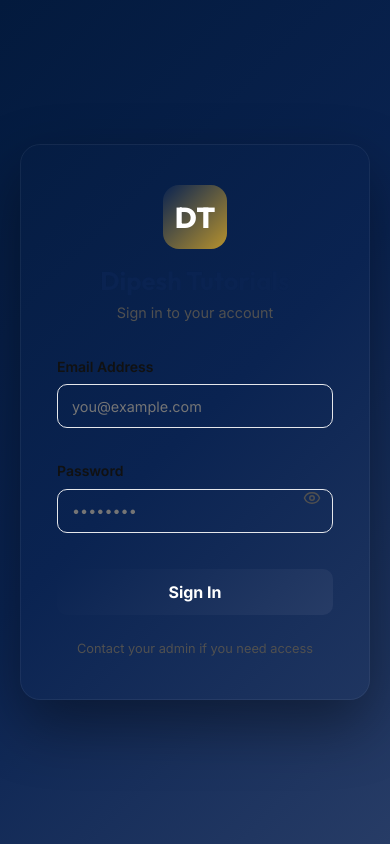
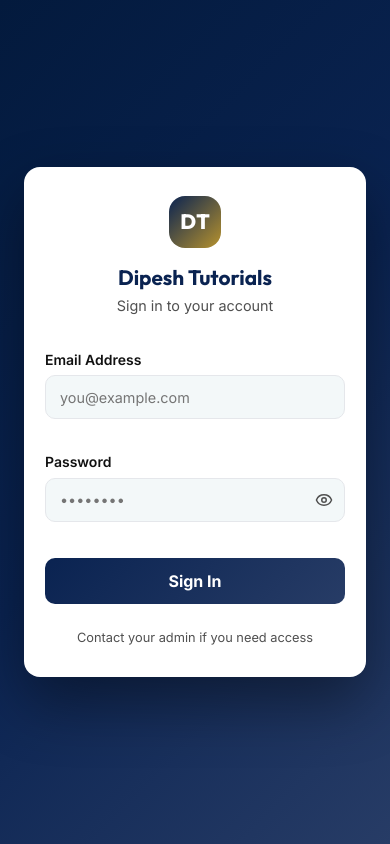
Before and after one commit to frcrcfaculty-commits/Dipesh-Tutorials, a React (Vite) app: page /login in a window 390 px wide. Built offline with nearby package versions, Linux system fonts and the light colour scheme; no server answers; what @capacitor/core would draw is missing.

Commit message:
style: Apple-level micro-interactions, animations, login redesign, consistent radius, scrollbars

```diff
--- a/src/index.css
+++ b/src/index.css
@@ -117,6 +117,7 @@ select,
 textarea {
     font-family: var(--font-body);
     font-size: var(--text-base);
+    transition: border-color 0.2s ease, box-shadow 0.2s ease;
 }
 
 img {
@@ -143,12 +144,23 @@ img {
 }
 
 ::-webkit-scrollbar-thumb {
-    background: rgba(232, 96, 10, 0.2);
+    background: rgba(0, 0, 0, 0.15);
     border-radius: 3px;
 }
 
 ::-webkit-scrollbar-thumb:hover {
-    background: rgba(232, 96, 10, 0.35);
+    background: rgba(0, 0, 0, 0.25);
+}
+
+/* Sidebar dark scrollbar */
+.app-sidebar ::-webkit-scrollbar-thumb,
+.sidebar ::-webkit-scrollbar-thumb {
+    background: rgba(255, 255, 255, 0.15);
+}
+
+.app-sidebar ::-webkit-scrollbar-thumb:hover,
+.sidebar ::-webkit-scrollbar-thumb:hover {
+    background: rgba(255, 255, 255, 0.25);
 }
 
 /* ═══════════════════════════════════════════════
@@ -357,7 +369,7 @@ img {
     font-weight: 700;
     font-size: var(--text-base);
     border-radius: var(--radius-md);
-    transition: all 0.3s ease;
+    transition: all 0.2s cubic-bezier(0.4, 0, 0.2, 1);
     display: flex;
     align-items: center;
     justify-content: center;
@@ -389,7 +401,7 @@ img {
 }
 
 .btn-primary:active {
-    transform: translateY(0);
+    transform: translateY(0) scale(0.96);
 }
 
 .btn-secondary {
@@ -399,12 +411,16 @@ img {
     border-radius: var(--radius-md);
     font-weight: 600;
     color: var(--text);
-    transition: all 0.2s;
+    transition: all 0.2s cubic-bezier(0.4, 0, 0.2, 1);
 }
 
 .btn-secondary:hover {
     border-color: var(--navy);
     color: var(--navy);
+}
+
+.btn-secondary:active {
+    transform: scale(0.96);
 }
 
 .btn-gold {
@@ -413,12 +429,16 @@ img {
     color: white;
     font-weight: 700;
     border-radius: var(--radius-md);
-    transition: all 0.3s;
+    transition: all 0.2s cubic-bezier(0.4, 0, 0.2, 1);
 }
 
 .btn-gold:hover {
     box-shadow: 0 4px 16px rgba(232, 96, 10, 0.3);
     transform: translateY(-1px);
+}
+
+.btn-gold:active {
+    transform: scale(0.96);
 }
 
 .btn-danger {
@@ -715,11 +735,11 @@ img {
     border-radius: var(--radius-lg);
     border: 1px solid var(--border);
     overflow: hidden;
-    transition: box-shadow 0.3s;
+    transition: box-shadow 0.25s ease, transform 0.25s ease;
 }
 
 .card:hover {
-    box-shadow: var(--shadow-md);
+    box-shadow: var(--shadow-lg);
 }
 
 .card-header {
@@ -754,7 +774,7 @@ img {
     display: flex;
     align-items: flex-start;
     gap: var(--space-md);
-    transition: all 0.3s;
+    transition: transform 0.2s ease, box-shadow 0.2s ease;
     position: relative;
     overflow: hidden;
 }
@@ -843,6 +863,18 @@ img {
     color: var(--text);
     font-family: var(--font-heading);
     line-height: 1;
+    animation: statPop 0.4s cubic-bezier(0.4, 0, 0.2, 1) both;
+}
+
+@keyframes statPop {
+    from {
+        opacity: 0;
+        transform: scale(0.8);
+    }
+    to {
+        opacity: 1;
+        transform: scale(1);
+    }
 }
 
 .stat-card .stat-info .stat-change {
@@ -907,8 +939,13 @@ img {
     vertical-align: middle;
 }
 
+.data-table tbody tr {
+    transition: background 0.15s ease;
+}
+
+.data-table tbody tr:hover td,
 .data-table tr:hover td {
-    background: rgba(232, 96, 10, 0.03);
+    background: rgba(10, 35, 81, 0.02);
 }
 
 /* ── Badges ── */
@@ -1258,10 +1295,10 @@ img {
     align-items: center;
     justify-content: center;
     z-index: 200;
-    animation: fadeIn 0.2s ease;
-}
-
-@keyframes fadeIn {
+    animation: overlayFadeIn 0.2s ease;
+}
+
+@keyframes overlayFadeIn {
     from {
         opacity: 0;
     }
@@ -1279,18 +1316,18 @@ img {
     max-height: 85vh;
     overflow-y: auto;
     box-shadow: var(--shadow-xl);
-    animation: slideUp 0.3s ease;
-}
-
-@keyframes slideUp {
+    animation: modalSlideUp 0.3s cubic-bezier(0.34, 1.56, 0.64, 1);
+}
+
+@keyframes modalSlideUp {
     from {
-        transform: translateY(20px);
         opacity: 0;
+        transform: translateY(24px) scale(0.96);
     }
 
     to {
-        transform: translateY(0);
         opacity: 1;
+        transform: translateY(0) scale(1);
     }
 }
 
@@ -1338,7 +1375,7 @@ img {
     background: none;
     border-bottom: 2px solid transparent;
     margin-bottom: -2px;
-    transition: all 0.2s;
+    transition: all 0.2s cubic-bezier(0.4, 0, 0.2, 1);
     white-space: nowrap;
 }
 
@@ -1405,7 +1442,7 @@ img {
     border: 1px solid var(--border);
     color: var(--text-muted);
     cursor: pointer;
-    transition: all 0.2s;
+    transition: all 0.2s cubic-bezier(0.4, 0, 0.2, 1);
 }
 
 .filter-chip:hover {
@@ -1931,7 +1968,7 @@ textarea.form-textarea:focus {
     align-items: center;
     justify-content: center;
     z-index: 1000;
-    animation: fadeIn 0.2s ease;
+    animation: overlayFadeIn 0.2s ease;
 }
 
 .modal {
@@ -1942,7 +1979,7 @@ textarea.form-textarea:focus {
     max-height: 85vh;
     overflow-y: auto;
     box-shadow: var(--shadow-xl);
-    animation: fadeSlideUp 0.3s ease;
+    animation: modalSlideUp 0.3s cubic-bezier(0.34, 1.56, 0.64, 1);
 }
 
 .modal-header {
@@ -2231,8 +2268,8 @@ input[type="search"],
 }
 
 @keyframes fadeSlideUp {
-    from { opacity: 0; transform: translateY(12px); }
-    to { opacity: 1; transform: translateY(0); }
+    from { opacity: 0; transform: translateY(16px) scale(0.95); }
+    to { opacity: 1; transform: translateY(0) scale(1); }
 }
 
 /* ── Loading Spinner (used by 8+ pages) ── */
@@ -2294,7 +2331,7 @@ input[type="search"],
 .sidebar-logo {
     width: 36px;
     height: 36px;
-    border-radius: 10px;
+    border-radius: var(--radius-md);
     background: linear-gradient(135deg, var(--gold), var(--gold-light));
     display: flex;
     align-items: center;
@@ -2325,7 +2362,7 @@ input[type="search"],
     align-items: center;
     gap: 10px;
     padding: 10px 12px;
-    border-radius: 10px;
+    border-radius: var(--radius-md);
     border: none;
     background: transparent;
     color: rgba(255,255,255,0.75);
@@ -2334,7 +2371,8 @@ input[type="search"],
     font-size: 0.875rem;
     font-weight: 400;
     text-align: left;
-    transition: all 0.15s;
+    transition: background 0.15s ease, color 0.15s ease;
+    position: relative;
 }
 
 .nav-item:hover {
@@ -2346,6 +2384,24 @@ input[type="search"],
     background: rgba(182, 146, 46, 0.2);
     color: var(--gold);
     font-weight: 600;
+}
+
+.nav-item.active::before {
+    content: '';
+    position: absolute;
+    left: 0;
+    top: 50%;
+    transform: translateY(-50%);
+    width: 3px;
+    height: 60%;
+    background: var(--gold);
+    border-radius: 0 3px 3px 0;
+    animation: indicatorSlideIn 0.25s cubic-bezier(0.4, 0, 0.2, 1);
+}
+
+@keyframes indicatorSlideIn {
+    from { transform: translateY(-50%) scaleY(0); }
+    to { transform: translateY(-50%) scaleY(1); }
 }
 
 .notif-badge {
@@ -2359,6 +2415,12 @@ input[type="search"],
     justify-content: center;
     font-size: 0.65rem;
     font-weight: 700;
+    animation: badgePulse 2s ease-in-out infinite;
+}
+
+@keyframes badgePulse {
+    0%, 100% { transform: scale(1); }
+    50% { transform: scale(1.15); }
 }
 
 .sidebar-user {
@@ -2368,7 +2430,7 @@ input[type="search"],
 
 .sidebar-user-info {
     padding: 8px 12px;
-    border-radius: 10px;
+    border-radius: var(--radius-md);
     background: rgba(255,255,255,0.07);
     margin-bottom: 8px;
 }
@@ -2379,7 +2441,7 @@ input[type="search"],
     align-items: center;
     gap: 10px;
     padding: 10px 12px;
-    border-radius: 10px;
+    border-radius: var(--radius-md);
     border: none;
     background: rgba(239,68,68,0.15);
     color: #FCA5A5;
@@ -2430,7 +2492,7 @@ input[type="search"],
     text-align: center;
     font-size: 0.85rem;
     font-weight: 600;
-    border-radius: 8px;
+    border-radius: var(--radius-md);
     margin-bottom: 16px;
 }
 
@@ -2455,3 +2517,201 @@ input[type="search"],
         padding: 16px;
     }
 }
+
+/* ═══════════════════════════════════════════════
+   MICRO-INTERACTIONS & ANIMATIONS
+   ═══════════════════════════════════════════════ */
+
+/* M4: Form input focus glow */
+input:focus,
+select:focus,
+textarea:focus {
+    outline: none;
+    border-color: var(--blue, #21a7d0) !important;
+    box-shadow: 0 0 0 3px rgba(33, 167, 208, 0.15);
+}
+
+/* M5: Page content fade-in */
+.main-wrapper main,
+.main-wrapper > .page-content {
+    animation: contentFadeIn 0.3s ease-out;
+}
+
+@keyframes contentFadeIn {
+    from {
+        opacity: 0;
+        transform: translateY(8px);
+    }
+    to {
+        opacity: 1;
+        transform: translateY(0);
+    }
+}
+
+/* Filter chip & tab active press */
+.filter-chip:active,
+.tab:active {
+    transform: scale(0.96);
+}
+
+/* ═══════════════════════════════════════════════
+   LOGIN PAGE — CSS CLASSES (replaces inline styles)
+   ═══════════════════════════════════════════════ */
+.login-container {
+    min-height: 100vh;
+    display: flex;
+    align-items: center;
+    justify-content: center;
+    background: linear-gradient(135deg, var(--navy-dark) 0%, var(--navy) 50%, var(--navy-light) 100%);
+    padding: 24px;
+}
+
+.login-card-clean {
+    background: white;
+    border-radius: var(--radius-xl);
+    padding: 40px 36px;
+    width: 100%;
+    max-width: 420px;
+    box-shadow: 0 25px 60px rgba(0, 0, 0, 0.4);
+    border: 1px solid rgba(255, 255, 255, 0.06);
+    animation: modalSlideUp 0.5s cubic-bezier(0.34, 1.56, 0.64, 1);
+}
+
+.login-brand-section {
+    text-align: center;
+    margin-bottom: 32px;
+}
+
+.login-logo-icon {
+    width: 64px;
+    height: 64px;
+    border-radius: var(--radius-lg);
+    background: linear-gradient(135deg, var(--navy), var(--gold));
+    display: flex;
+    align-items: center;
+    justify-content: center;
+    margin: 0 auto 16px;
+    font-weight: 800;
+    font-size: 1.8rem;
+    color: white;
+    font-family: var(--font-heading);
+}
+
+.login-heading {
+    font-size: 1.6rem;
+    font-weight: 700;
+    color: var(--navy);
+    margin-bottom: 4px;
+    font-family: var(--font-heading);
+}
+
+.login-subtitle {
+    color: var(--text-muted);
+    font-size: 0.9rem;
+}
+
+.login-form {
+    display: flex;
+    flex-direction: column;
+    gap: 16px;
+}
+
+.login-label {
+    display: block;
+    margin-bottom: 6px;
+    font-weight: 600;
+    font-size: 0.875rem;
+    color: var(--text);
+}
+
+.login-input {
+    width: 100%;
+    padding: 11px 14px;
+    border-radius: var(--radius-md);
+    border: 1.5px solid var(--border);
+    background: var(--bg);
+    color: var(--text);
+    font-size: 0.9rem;
+    font-family: var(--font-body);
+    transition: border-color 0.2s ease, box-shadow 0.2s ease;
+    box-sizing: border-box;
+}
+
+.login-input:focus {
+    border-color: var(--blue);
+    box-shadow: 0 0 0 3px rgba(33, 167, 208, 0.15);
+    outline: none;
+}
+
+.login-input-password {
+    padding-right: 44px;
+}
+
+.login-password-wrapper {
+    position: relative;
+}
+
+.login-password-toggle {
+    position: absolute;
+    right: 12px;
+    top: 50%;
+    transform: translateY(-50%);
+    background: none;
+    border: none;
+    cursor: pointer;
+    color: var(--text-muted);
+    display: flex;
+    padding: 0;
+    min-height: auto;
+    transition: color 0.15s ease;
+}
+
+.login-password-toggle:hover {
+    color: var(--navy);
+}
+
+.login-submit-btn {
+    width: 100%;
+    padding: 13px;
+    font-size: 1rem;
+    margin-top: 4px;
+}
+
+.login-submit-btn[disabled] {
+    opacity: 0.7;
+    cursor: not-allowed;
+}
+
+.login-error-msg {
+    background: rgba(239, 68, 68, 0.08);
+    border: 1px solid rgba(239, 68, 68, 0.2);
+    border-radius: var(--radius-md);
+    padding: 10px 14px;
+    margin-bottom: 20px;
+    color: var(--danger);
+    font-size: 0.875rem;
+    text-align: center;
+    animation: contentFadeIn 0.25s ease-out;
+}
+
+.login-footer-text {
+    text-align: center;
+    margin-top: 24px;
+    font-size: 0.8rem;
+    color: var(--text-muted);
+}
+
+@media (max-width: 480px) {
+    .login-card-clean {
+        padding: 28px 20px;
+        border-radius: var(--radius-lg);
+    }
+    .login-logo-icon {
+        width: 52px;
+        height: 52px;
+        font-size: 1.3rem;
+    }
+    .login-heading {
+        font-size: 1.3rem;
+    }
+}
--- a/src/pages/Login.jsx
+++ b/src/pages/Login.jsx
@@ -33,62 +33,25 @@ export default function Login() {
     };
 
     return (
-        <div style={{
-            minHeight: '100vh',
-            display: 'flex',
-            alignItems: 'center',
-            justifyContent: 'center',
-            background: 'linear-gradient(135deg, #031a3d 0%, #0A2351 50%, #273c66 100%)',
-            padding: 20,
-        }}>
-            <div style={{
-                width: '100%',
-                maxWidth: 420,
-                background: 'var(--card-bg)',
-                borderRadius: 20,
-                padding: '40px 36px',
-                boxShadow: '0 25px 60px rgba(0,0,0,0.4)',
-                border: '1px solid rgba(255,255,255,0.06)',
-            }}>
+        <div className="login-container">
+            <div className="login-card-clean">
                 {/* Logo / Branding */}
-                <div style={{ textAlign: 'center', marginBottom: 32 }}>
-                    <div style={{
-                        width: 64,
-                        height: 64,
-                        borderRadius: 16,
-                        background: 'linear-gradient(135deg, #0A2351, #B6922E)',
-                        display: 'flex',
-                        alignItems: 'center',
-                        justifyContent: 'center',
-                        margin: '0 auto 16px',
-                        fontSize: '1.8rem',
-                        fontWeight: 800,
-                        color: 'white',
-                        fontFamily: 'var(--font-heading)',
-                    }}>DT</div>
-                    <h1 style={{ fontSize: '1.6rem', fontWeight: 700, color: 'var(--navy)', marginBottom: 4, fontFamily: 'var(--font-heading)' }}>Dipesh Tutorials</h1>
-                    <p style={{ color: 'var(--text-muted)', fontSize: '0.9rem' }}>Sign in to your account</p>
+                <div className="login-brand-section">
+                    <div className="login-logo-icon">DT</div>
+                    <h1 className="login-heading">Dipesh Tutorials</h1>
+                    <p className="login-subtitle">Sign in to your account</p>
                 </div>
 
                 {/* Error */}
                 {error && (
-                    <div style={{
-                        background: 'rgba(239,68,68,0.08)',
-                        border: '1px solid rgba(239,68,68,0.2)',
-                        borderRadius: 10,
-                        padding: '10px 14px',
-                        marginBottom: 20,
-                        color: 'var(--danger)',
-                        fontSize: '0.875rem',
-                        textAlign: 'center',
-                    }}>
+                    <div className="login-error-msg">
                         {error}
                     </div>
                 )}
 
-                <form onSubmit={handleSubmit} style={{ display: 'flex', flexDirection: 'column', gap: 16 }}>
+                <form onSubmit={handleSubmit} className="login-form">
                     <div className="form-group">
-                        <label style={labelStyle}>Email Address</label>
+                        <label className="login-label">Email Address</label>
                         <input
                             type="email"
                             value={email}
@@ -96,13 +59,13 @@ export default function Login() {
                             placeholder="you@example.com"
                             required
                             autoComplete="email"
-                            style={inputStyle}
+                            className="login-input"
                         />
                     </div>
 
                     <div className="form-group">
-                        <label style={labelStyle}>Password</label>
-                        <div style={{ position: 'relative' }}>
+                        <label className="login-label">Password</label>
+                        <div className="login-password-wrapper">
                             <input
                                 type={showPassword ? 'text' : 'password'}
                                 value={password}
@@ -110,23 +73,12 @@ export default function Login() {
                                 placeholder="••••••••"
                                 required
                                 autoComplete="current-password"
-                                style={{ ...inputStyle, paddingRight: 44 }}
+                                className="login-input login-input-password"
                             />
                             <button
                                 type="button"
                                 onClick={() => setShowPassword(!showPassword)}
-                                style={{
-                                    position: 'absolute',
-                                    right: 12,
-                                    top: '50%',
-                                    transform: 'translateY(-50%)',
-                                    background: 'none',
-                                    border: 'none',
-                                    cursor: 'pointer',
-                                    color: 'var(--text-muted)',
-                                    display: 'flex',
-                                    padding: 0,
-                                }}
+                                className="login-password-toggle"
                             >
                                 {showPassword ? <EyeOff size={18} /> : <Eye size={18} />}
                             </button>
@@ -136,38 +88,16 @@ export default function Login() {
                     <button
                         type="submit"
                         disabled={loading}
-                        className="btn-primary"
-                        style={{ width: '100%', padding: '13px', fontSize: '1rem', marginTop: 4, opacity: loading ? 0.7 : 1 }}
+                        className="btn-primary login-submit-btn"
                     >
                         {loading ? 'Signing in...' : 'Sign In'}
                     </button>
                 </form>
 
-                <p style={{ textAlign: 'center', marginTop: 24, fontSize: '0.8rem', color: 'var(--text-muted)' }}>
+                <p className="login-footer-text">
                     Contact your admin if you need access
                 </p>
             </div>
         </div>
     );
 }
-
-const labelStyle = {
-    display: 'block',
-    marginBottom: 6,
-    fontWeight: 600,
-    fontSize: '0.875rem',
-    color: 'var(--text)',
-};
-
-const inputStyle = {
-    width: '100%',
-    padding: '11px 14px',
-    borderRadius: 10,
-    border: '1.5px solid var(--border)',
-    background: 'var(--bg-secondary)',
-    color: 'var(--text)',
-    fontSize: '0.9rem',
-    outline: 'none',
-    transition: 'border-color 0.2s',
-    boxSizing: 'border-box',
-};
```
